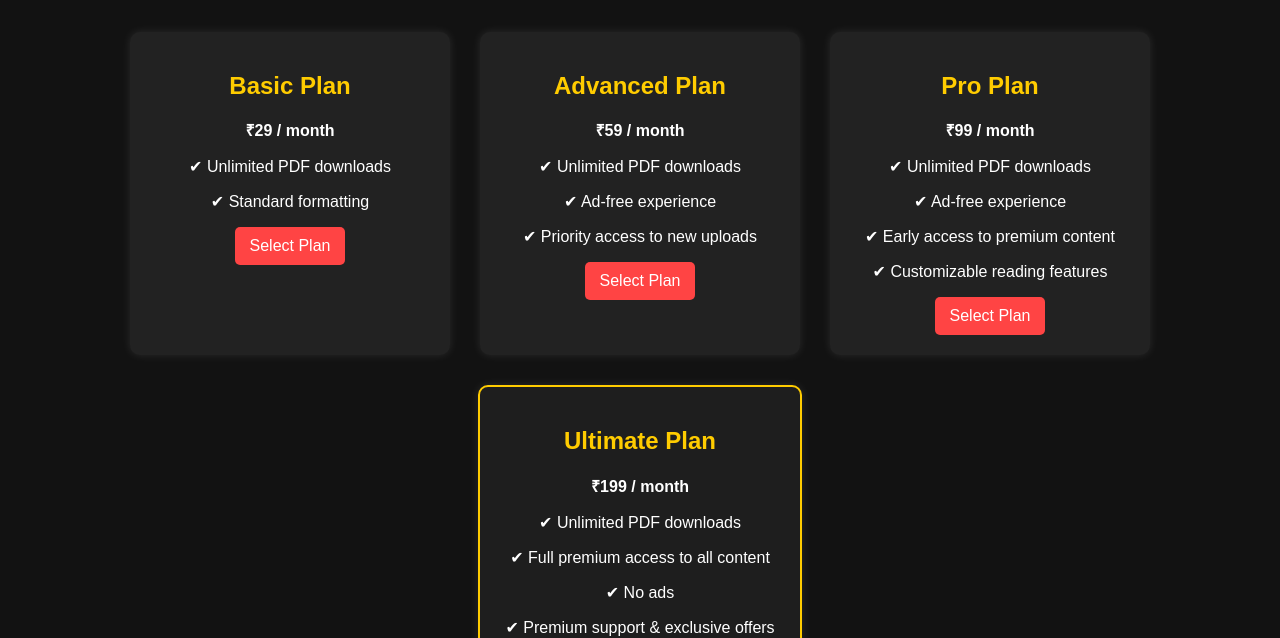
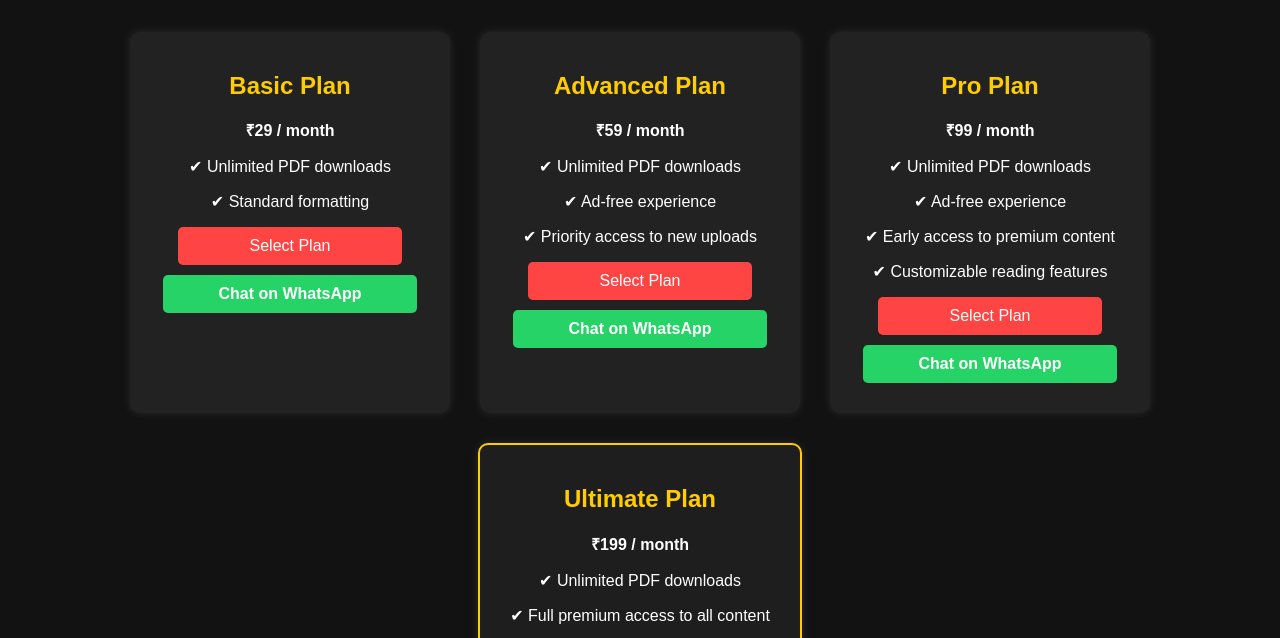
Before and after one commit to vstarIND/boldviewr, a plain HTML site: page index.html in a window 1280 px wide. Shown: the part 167-805 px from the top of the page. Drawn offline with Linux system fonts and the light colour scheme.

Commit message:
Update index.html

```diff
--- a/index.html
+++ b/index.html
@@ -58,7 +58,10 @@
             color: #ffcc00;
         }
 
-        button {
+        button, .whatsapp-btn {
+            display: block;
+            margin: 10px auto;
+            text-decoration: none;
             background: #ff4444;
             color: white;
             border: none;
@@ -67,11 +70,21 @@
             border-radius: 5px;
             font-size: 1em;
             transition: background 0.3s ease-in-out;
+            width: 80%;
         }
 
-        button:hover {
+        button:hover, .whatsapp-btn:hover {
             background: #ffcc00;
             color: black;
+        }
+
+        .whatsapp-btn {
+            background: #25D366;
+            font-weight: bold;
+        }
+
+        .whatsapp-btn:hover {
+            background: #128C7E;
         }
 
         /* Animated Footer */
@@ -115,6 +128,7 @@
             <p>✔ Unlimited PDF downloads</p>
             <p>✔ Standard formatting</p>
             <button>Select Plan</button>
+            <a href="https://wa.me/918533902385?text=I'm%20interested%20in%20the%20Basic%20Plan" class="whatsapp-btn">Chat on WhatsApp</a>
         </div>
 
         <div class="plan">
@@ -124,6 +138,7 @@
             <p>✔ Ad-free experience</p>
             <p>✔ Priority access to new uploads</p>
             <button>Select Plan</button>
+            <a href="https://wa.me/918533902385?text=I'm%20interested%20in%20the%20Advanced%20Plan" class="whatsapp-btn">Chat on WhatsApp</a>
         </div>
 
         <div class="plan">
@@ -134,6 +149,7 @@
             <p>✔ Early access to premium content</p>
             <p>✔ Customizable reading features</p>
             <button>Select Plan</button>
+            <a href="https://wa.me/918533902385?text=I'm%20interested%20in%20the%20Pro%20Plan" class="whatsapp-btn">Chat on WhatsApp</a>
         </div>
 
         <div class="plan featured">
@@ -145,6 +161,7 @@
             <p>✔ Premium support & exclusive offers</p>
             <p>✔ Personalized recommendations</p>
             <button>Select Plan</button>
+            <a href="https://wa.me/918533902385?text=I'm%20interested%20in%20the%20Ultimate%20Plan" class="whatsapp-btn">Chat on WhatsApp</a>
         </div>
     </section>
 
```
